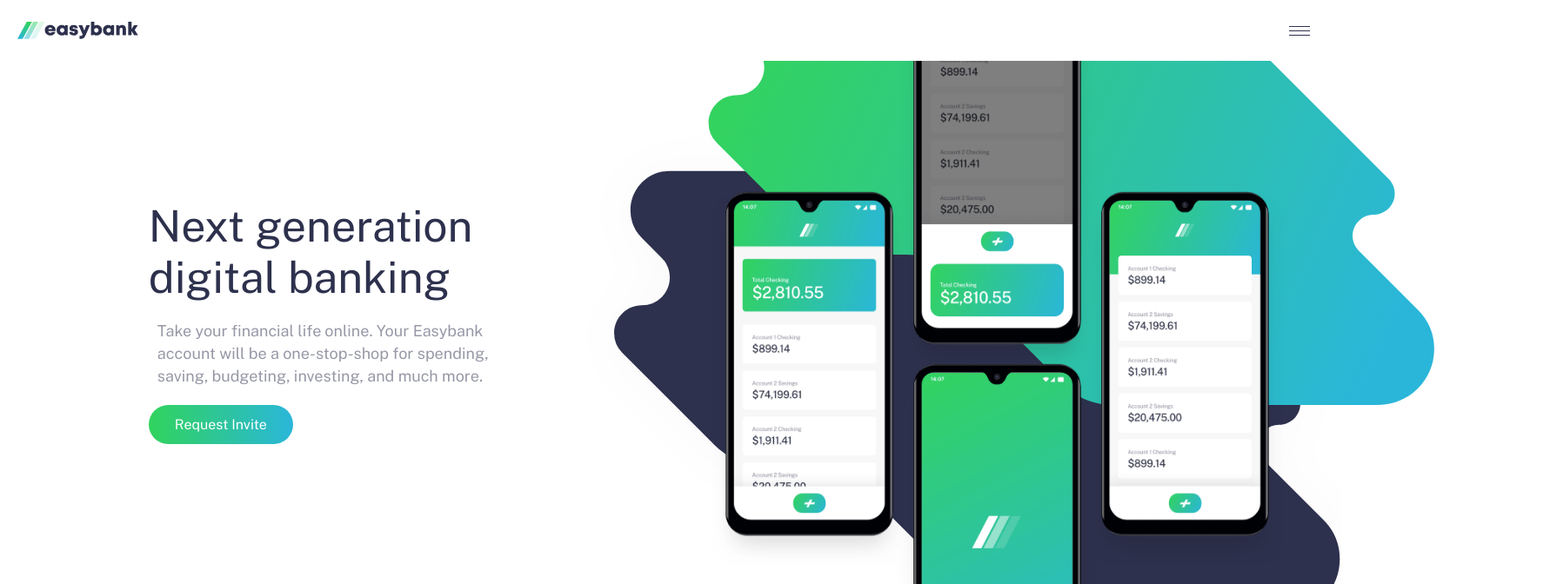
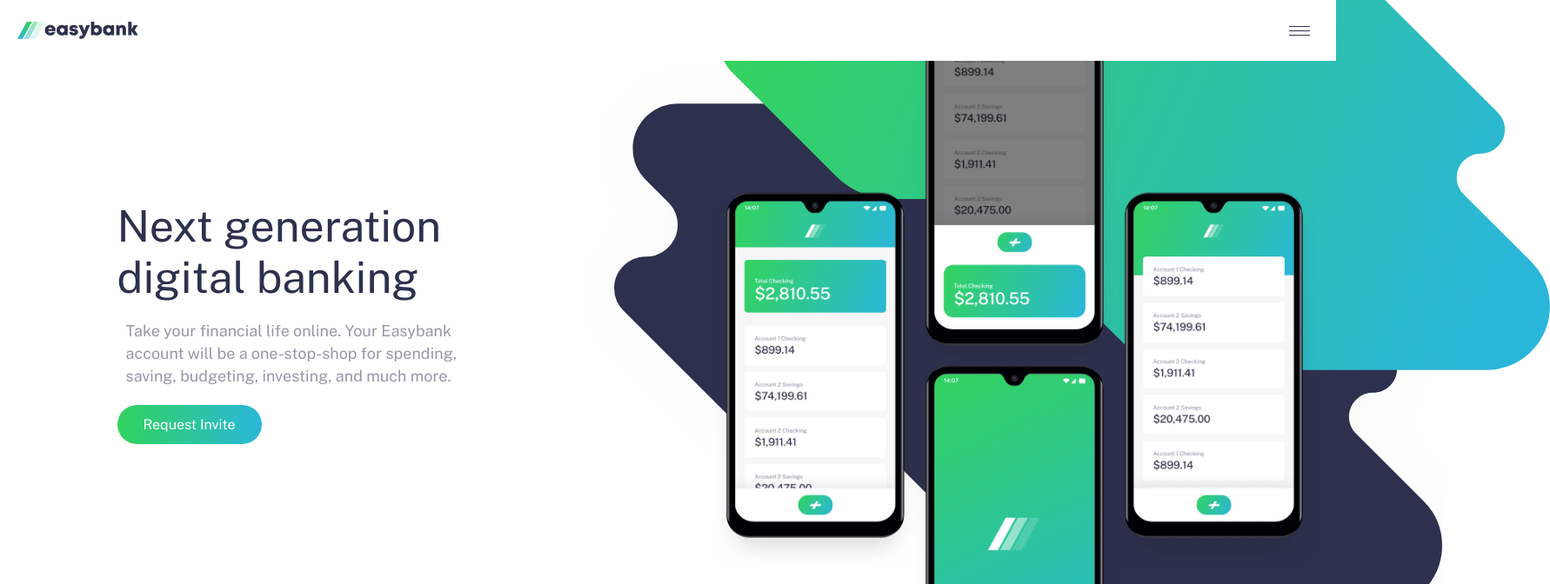
Before and after one commit to hirokirigaya/easybank, a React (Vite) app: page / in a window 1536 px wide. Shown: the top 672 px of the page at 87% size, 1782 px wide, since content can reach past the window. Built offline with nearby package versions, Linux system fonts and the light colour scheme.

Commit message:
:iphone: Responsive

```diff
--- a/src/components/Main/styles.css
+++ b/src/components/Main/styles.css
@@ -87,7 +87,6 @@
     height: 100%;
   }
   .initial-container .background .bg {
-    max-width: 1000px;
     display: block;
     position: absolute;
     bottom: 10%;
@@ -99,10 +98,8 @@
     display: none;
   }
   .initial-container .background .cell {
-    max-width: 700px;
     position: relative;
     width: 110%;
-    height: 850px;
     margin-left: 5rem;
     z-index: 1;
   }
@@ -124,6 +121,20 @@
   .initial-container .generation .group p {
     text-align: start;
     font-size: 18px;
+  }
+}
+
+@media (min-width: 1440px) {
+  .initial-container {
+    max-width: 1440px;
+    margin: 0 auto;
+  }
+}
+
+@media (min-width: 1920px) {
+  .initial-container {
+    max-width: 1920px;
+    margin: 0 auto;
   }
 }
 
```
